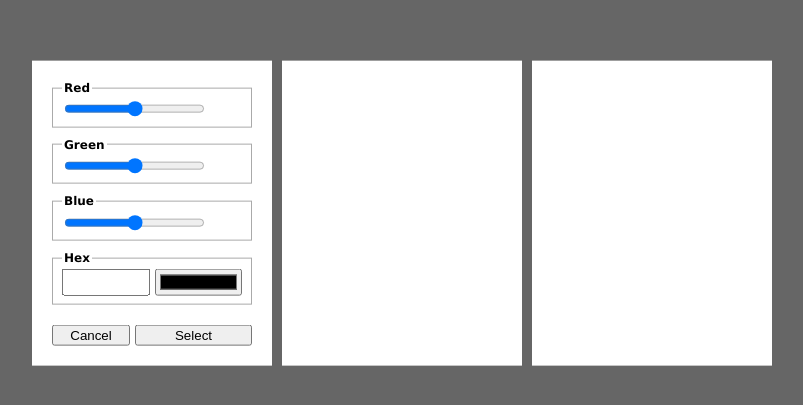
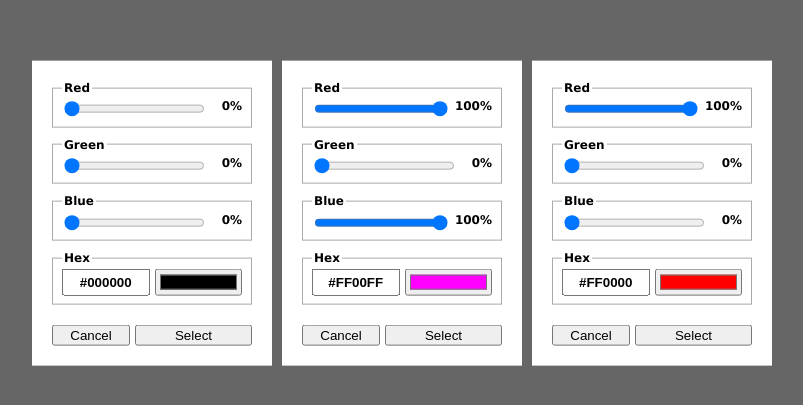
Before and after one commit to bbacademy/colorpicker, a plain HTML site: page index.html in a window 1280 px wide. Shown: the part 187-592 px from the top of the page, without its empty margins (238-1041 px from the left). Drawn offline with Linux system fonts and the light colour scheme.

Commit message:
Update index.html

```diff
--- a/index.html
+++ b/index.html
@@ -36,5 +36,5 @@
 		</fieldset>
 	</form>
 </script>
-<script src="./utils/rgb.js"></script>
+<script src="./rgb.js"></script>
 <script src="./script.js"></script>
```
